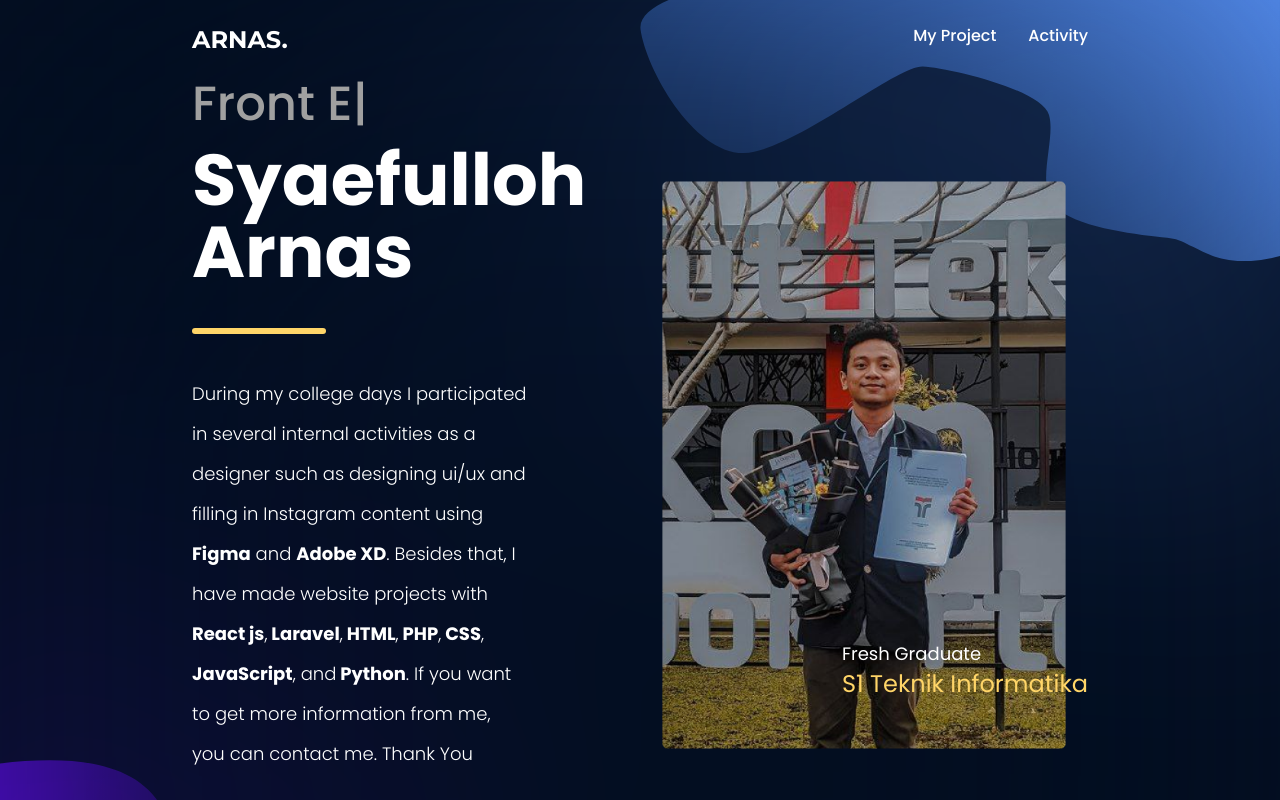
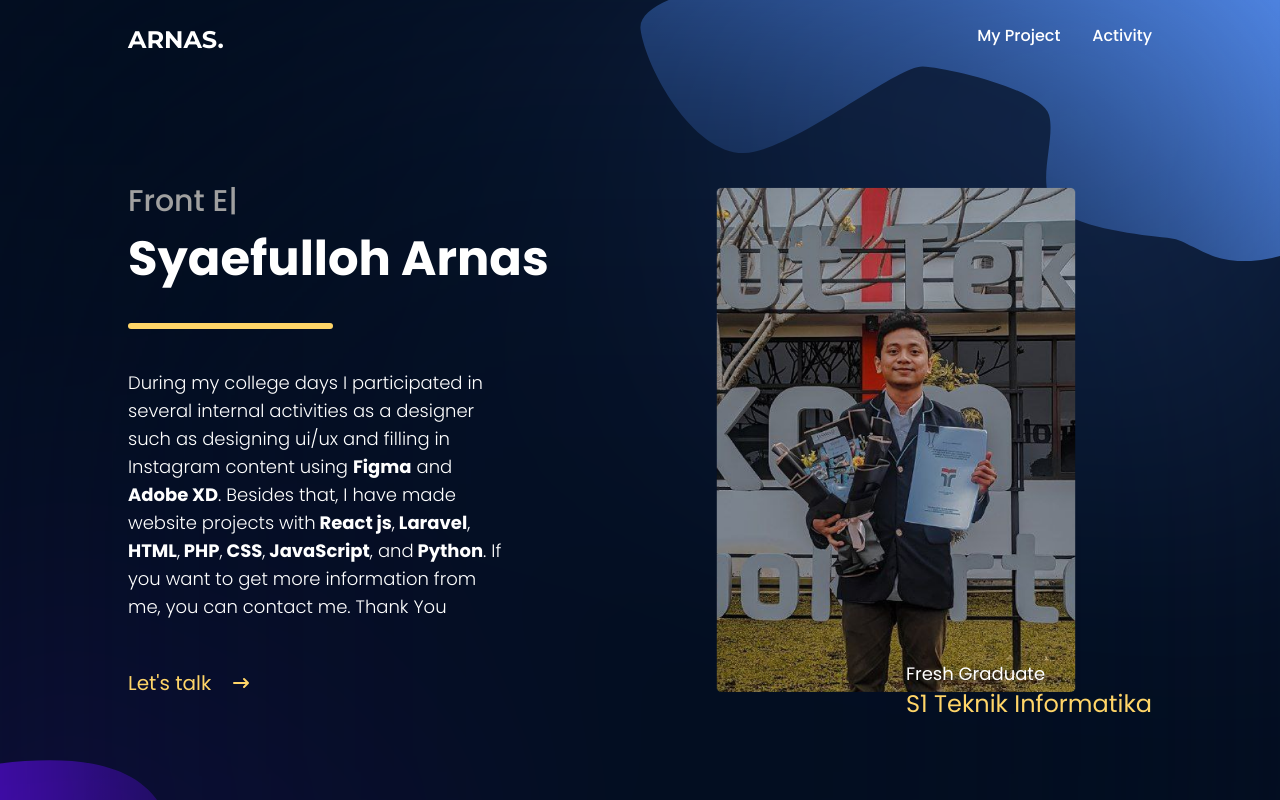
Before and after one commit to syaeful16/My-Portofolio, a React (Create React App) app: page / in a window 1280 px wide. Shown: the top 800 px of the page. Built offline with nearby package versions, Linux system fonts and the light colour scheme; the HTML template or start-up script is replaced by a standard one.

Commit message:
Update 3 files

```diff
--- a/src/components/Cover.jsx
+++ b/src/components/Cover.jsx
@@ -1,38 +1,58 @@
-import React from 'react'
-import MyPhoto from '../assets/myPhoto2.png'
-import Typed from 'react-typed'
-import { HiArrowNarrowRight } from 'react-icons/hi';
+import React from "react";
+import MyPhoto from "../assets/myPhoto2.png";
+import Typed from "react-typed";
+import { HiArrowNarrowRight } from "react-icons/hi";
 
 const Cover = () => {
   return (
-    <div className="w-screen md:h-[90vh] h-max mt-8 md:mt-0 px-6 md:px-[12rem]">
+    <div className="w-screen lg:h-[90vh] h-max mt-8 md:mt-0 px-6 md:px-[8rem] 2xl:px-[12rem]">
       <div className="w-full h-full md:grid md:grid-cols-2">
         <div className="flex flex-col justify-center font-poppins">
-          <h2 className='text-2xl md:text-5xl font-medium text-[#A0A0A0] '>
+          <h2 className="text-3xl 2xl:text-5xl font-medium text-[#A0A0A0] ">
             <Typed
-                strings={['UI/UX Designer', 'Front End Developer']}
-                typeSpeed={140}
-                backSpeed={50}
-                loop
+              strings={["UI/UX Designer", "Front End Developer"]}
+              typeSpeed={140}
+              backSpeed={50}
+              loop
             />
           </h2>
-          <h1 className='text-4xl md:text-7xl font-bold text-white mt-2 md:mt-4'>Syaefulloh Arnas</h1>
-          <div className="bg-[#FFD568] w-[50%] md:w-[30%] h-[4px] md:h-[6px] rounded-lg my-4 md:my-8 lg:my-10"></div>
-          <p className='text-sm md:text-lg text-white leading-8 md:leading-10 font-light md:w-3/4'>During my college days I participated in several internal activities as a designer such as designing ui/ux and filling in Instagram content using <span className='font-bold'>Figma</span> and <span className='font-bold'>Adobe XD</span>. Besides that, I have made website projects with
-            <span className='font-bold'> React js</span>,
-            <span className='font-bold'> Laravel</span>,
-            <span className='font-bold'> HTML</span>,
-            <span className='font-bold'> PHP</span>,
-            <span className='font-bold'> CSS</span>,
-            <span className='font-bold'> JavaScript</span>, and
-            <span className='font-bold'> Python</span>. If you want to get more information from me, you can contact me. Thank You</p>
-            <a className='text-[#FFD568] flex items-center gap-5 hover:gap-10 ease-in-out duration-200 text-lg md:text-xl mt-12 w-max' href="http://">Let's talk <HiArrowNarrowRight/></a>
+          <h1 className="text-4xl md:text-5xl 2xl:text-7xl font-bold text-white mt-2 md:mt-4">
+            Syaefulloh Arnas
+          </h1>
+          <div className="bg-[#FFD568] w-[50%] md:w-[40%] h-[4px] md:h-[6px] rounded-lg my-4 md:my-8 lg:my-10"></div>
+          <p className="text-sm md:text-md lg:text-lg text-white leading-8 md:leading-10 font-light md:w-3/4">
+            During my college days I participated in several internal activities
+            as a designer such as designing ui/ux and filling in Instagram
+            content using <span className="font-bold">Figma</span> and{" "}
+            <span className="font-bold">Adobe XD</span>. Besides that, I have
+            made website projects with
+            <span className="font-bold"> React js</span>,
+            <span className="font-bold"> Laravel</span>,
+            <span className="font-bold"> HTML</span>,
+            <span className="font-bold"> PHP</span>,
+            <span className="font-bold"> CSS</span>,
+            <span className="font-bold"> JavaScript</span>, and
+            <span className="font-bold"> Python</span>. If you want to get more
+            information from me, you can contact me. Thank You
+          </p>
+          <a
+            className="text-[#FFD568] flex items-center gap-5 hover:gap-10 ease-in-out duration-200 text-lg md:text-xl mt-12 w-max"
+            href="http://"
+          >
+            Let's talk <HiArrowNarrowRight />
+          </a>
         </div>
-        <div className='relative my-auto'>
-          <img src={MyPhoto} alt="" className='hidden md:block scale-[0.9]'/>
+        <div className="relative my-auto">
+          <img
+            src={MyPhoto}
+            alt=""
+            className="hidden md:block md:scale-[0.7] 2xl:scale-[0.9]"
+          />
           <div className="absolute bottom-20 right-0 hidden md:block">
-            <h2 className='text-white font-poppins text-lg'>Fresh Graduate</h2>
-            <h1 className='text-[#FFD568] font-poppins text-2xl'>S1 Teknik Informatika</h1>
+            <h2 className="text-white font-poppins text-lg">Fresh Graduate</h2>
+            <h1 className="text-[#FFD568] font-poppins text-2xl">
+              S1 Teknik Informatika
+            </h1>
           </div>
         </div>
       </div>
@@ -69,7 +89,7 @@ const Cover = () => {
     //     </div>
     //   </div>
     // </div>
-  )
-}
+  );
+};
 
-export default Cover
+export default Cover;
--- a/src/components/Navbar.jsx
+++ b/src/components/Navbar.jsx
@@ -1,33 +1,42 @@
-import React, { useState } from 'react'
-import { AiOutlineClose, AiOutlineMenu } from 'react-icons/ai'
+import React, { useState } from "react";
+import { AiOutlineClose, AiOutlineMenu } from "react-icons/ai";
 
 const navMenu = [
-  {name: 'My Project', link: 'my-project'},
-  {name: 'Activity', link: 'activity'}
-]
-
+  { name: "My Project", link: "my-project" },
+  { name: "Activity", link: "activity" },
+];
 
 const Navbar = () => {
-
-  const [nav, setNav] = useState(false)
+  const [nav, setNav] = useState(false);
 
   const navHandle = () => {
     setNav(!nav);
-  }
+  };
 
   return (
-    <nav className='px-6 lg:px-[6rem] xl:px-[12rem] w-screen py-6 flex justify-between'>
-      <h1 className='text-white font-montserrat font-bold text-xl md:text-2xl'>ARNAS.</h1>
-      <ul className='hidden font-poppins font-medium text-white md:flex'>
+    <nav className="px-6 md:px-[8rem] 2xl:px-[12rem] w-screen py-6 flex justify-between">
+      <h1 className="text-white font-montserrat font-bold text-xl md:text-2xl">
+        ARNAS.
+      </h1>
+      <ul className="hidden font-poppins font-medium text-white md:flex">
         {navMenu.map((menu, index) => (
-          <li key={index} className={index === navMenu.length - 1 ? 'mr-0' : 'mr-8'}>{menu.name}</li>
+          <li
+            key={index}
+            className={index === navMenu.length - 1 ? "mr-0" : "mr-8"}
+          >
+            {menu.name}
+          </li>
         ))}
       </ul>
       <div onClick={navHandle} className="block md:hidden">
-        { nav ? <AiOutlineClose size={20} color={'#ffffff'}/> : <AiOutlineMenu size={20} color={'#ffffff'}/> }
+        {nav ? (
+          <AiOutlineClose size={20} color={"#ffffff"} />
+        ) : (
+          <AiOutlineMenu size={20} color={"#ffffff"} />
+        )}
       </div>
     </nav>
-  )
-}
+  );
+};
 
-export default Navbar
+export default Navbar;
```
Also changed, not shown: src/components/MyProject.jsx (added).
